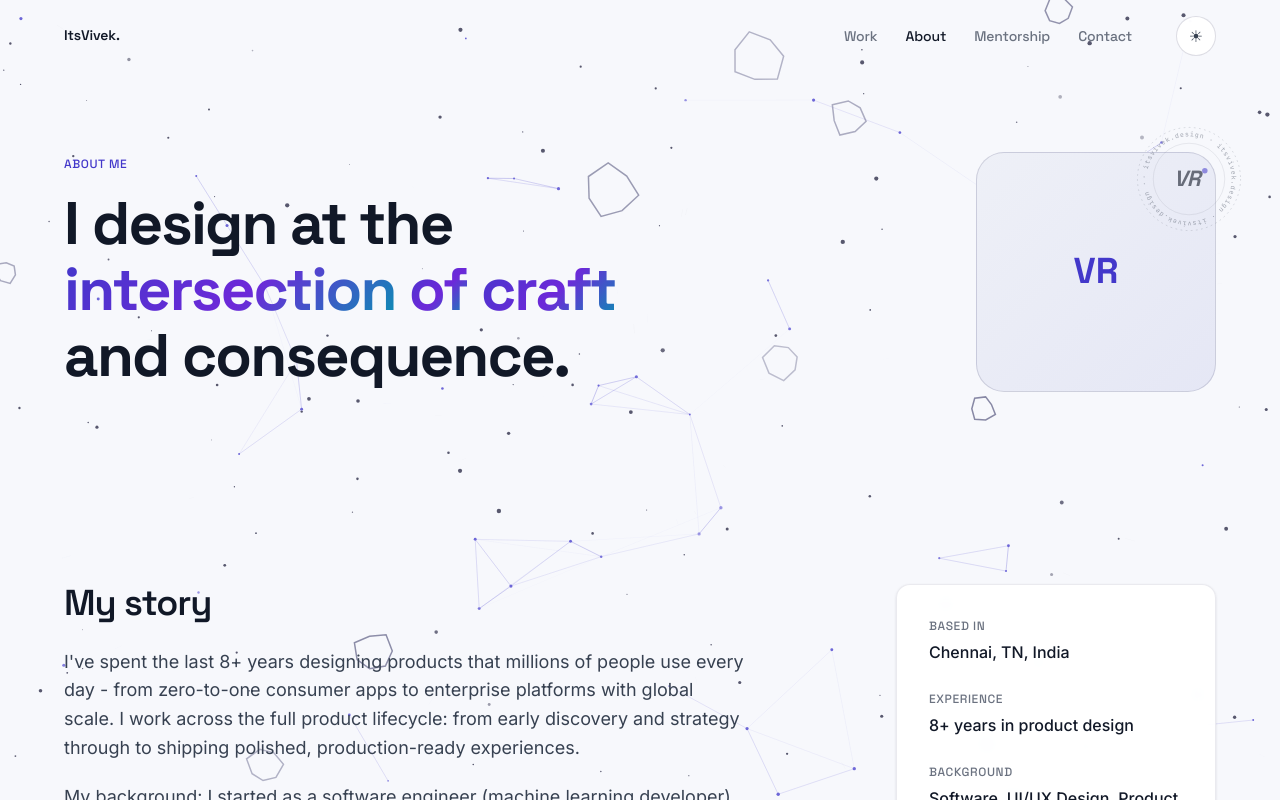
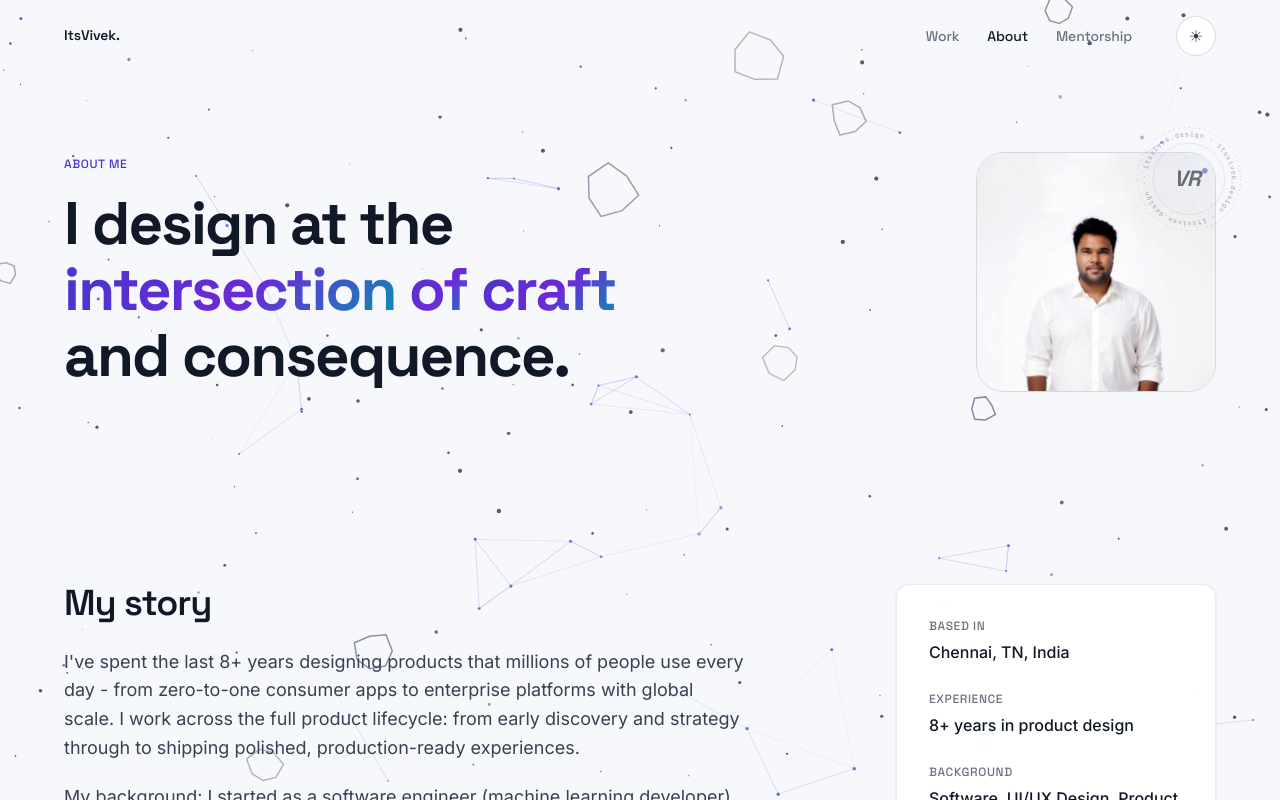
Before and after one commit to vivekrbot/Website26, a React (Vite) app: page /about in a window 1280 px wide. Shown: the top 800 px of the page. Built offline with nearby package versions, Linux system fonts and the light colour scheme.

Commit message:
feat: add Vite environment type definitions and JPG module declaration

```diff
--- a/src/data/navigation.ts
+++ b/src/data/navigation.ts
@@ -6,7 +6,6 @@ export const defaultNavItems: NavItem[] = [
   { label: 'Work', href: '/works' },
   { label: 'About', href: '/about' },
   { label: 'Mentorship', href: '/mentorship' },
-  { label: 'Contact', href: 'mailto:vdraganer@gmail.com', isExternal: true },
 ];
 
 export const defaultSocialLinks: SocialLink[] = [
--- a/src/layout/Footer.tsx
+++ b/src/layout/Footer.tsx
@@ -56,7 +56,6 @@ export function Footer() {
               <li><Link to="/works" className={styles.footerLink}>Work</Link></li>
               <li><Link to="/about" className={styles.footerLink}>About</Link></li>
               <li><Link to="/mentorship" className={styles.footerLink}>Mentorship</Link></li>
-              <li><a href="mailto:vdraganer@gmail.com" className={styles.footerLink}>Contact</a></li>
             </ul>
           </nav>
         </div>
--- a/src/pages/About/About.module.css
+++ b/src/pages/About/About.module.css
@@ -65,6 +65,23 @@
 
 @media (min-width: 768px) {
   .avatarPlaceholder {
+    width: 240px;
+    height: 240px;
+  }
+}
+
+.avatar {
+  width: 200px;
+  height: 200px;
+  border-radius: var(--radius-2xl);
+  object-fit: cover;
+  object-position: center top;
+  border: 1px solid var(--border-default);
+  display: block;
+}
+
+@media (min-width: 768px) {
+  .avatar {
     width: 240px;
     height: 240px;
   }
--- a/src/pages/About/About.tsx
+++ b/src/pages/About/About.tsx
@@ -6,6 +6,7 @@ import { Button } from '../../components/Button/Button';
 import { StampSeal } from '../../components/StampSeal/StampSeal';
 import { skills, values, aboutFull, quickFacts } from '../../data/about';
 import { useReducedMotion } from '../../hooks/useReducedMotion';
+import avatarImg from '../../img/IMG_5501.JPG';
 import styles from './About.module.css';
 
 const fadeUp = {
@@ -57,10 +58,7 @@ export default function About() {
             animate="visible"
             transition={{ duration: 0.8, ease: [0.22, 1, 0.36, 1], delay: 0.15 }}
           >
-            {/* Avatar placeholder — replace with <img src="..." alt="Vivek Ramachandran" /> */}
-            <div className={styles.avatarPlaceholder} role="img" aria-label="Photo of Vivek Ramachandran — placeholder">
-              <span>VR</span>
-            </div>
+            <img src={avatarImg} alt="Photo of Vivek Ramachandran" className={styles.avatar} />
             <StampSeal size={110} animate={false} opacity={0.6} className={styles.avatarSeal} />
           </motion.div>
         </div>
@@ -188,14 +186,24 @@ export default function About() {
               <EscapeText text="Ready to work together?" />
             </h2>
             <p className={styles.ctaBody}>
-              Whether you have a project in mind, want mentorship, or just want to connect — my inbox is open.
+              Whether you have a project in mind, want mentorship, or just want to connect - my inbox is open.
             </p>
             <div className={styles.ctaBtns}>
-              <Button as="a" href="mailto:vdraganer@gmail.com" variant="primary" size="lg">
-                Say hello
+              <Button as="a" href="https://calendly.com/vdraganer" variant="primary" size="lg">
+                <svg width="18" height="18" viewBox="0 0 24 24" fill="none" stroke="currentColor" strokeWidth="2" strokeLinecap="round" strokeLinejoin="round" aria-hidden="true">
+                  <rect x="3" y="4" width="18" height="18" rx="2" ry="2" />
+                  <line x1="16" y1="2" x2="16" y2="6" />
+                  <line x1="8" y1="2" x2="8" y2="6" />
+                  <line x1="3" y1="10" x2="21" y2="10" />
+                </svg>
+                Book a Call
               </Button>
-              <Button as="link" href="/mentorship" variant="secondary" size="lg">
-                Explore mentorship
+              <Button as="a" href="mailto:vdraganer@gmail.com" variant="secondary" size="lg">
+                <svg width="18" height="18" viewBox="0 0 24 24" fill="none" stroke="currentColor" strokeWidth="2" strokeLinecap="round" strokeLinejoin="round" aria-hidden="true">
+                  <path d="M4 4h16c1.1 0 2 .9 2 2v12c0 1.1-.9 2-2 2H4c-1.1 0-2-.9-2-2V6c0-1.1.9-2 2-2z" />
+                  <polyline points="22,6 12,13 2,6" />
+                </svg>
+                Send an Email
               </Button>
             </div>
           </motion.div>
--- a/src/sections/AboutSnippet/AboutSnippet.tsx
+++ b/src/sections/AboutSnippet/AboutSnippet.tsx
@@ -89,7 +89,7 @@ export function AboutSnippet() {
               <EscapeText text="Craft meets strategy." />
             </h2>
             <p className={styles.headerSubtitle}>
-              <EscapeText text="I design products that sit at the intersection of beautiful and business-critical — from zero-to-one apps to enterprise platforms with global scale." />
+              <EscapeText text="I design products that sit at the intersection of beautiful and business-critical from zero-to-one apps to enterprise platforms with global scale." />
             </p>
           </header>
 
--- /dev/null
+++ b/src/vite-env.d.ts
@@ -0,0 +1,6 @@
+/// <reference types="vite/client" />
+
+declare module '*.JPG' {
+  const src: string;
+  export default src;
+}
```
Also changed, not shown: src/img/IMG_5501.JPG (added).
